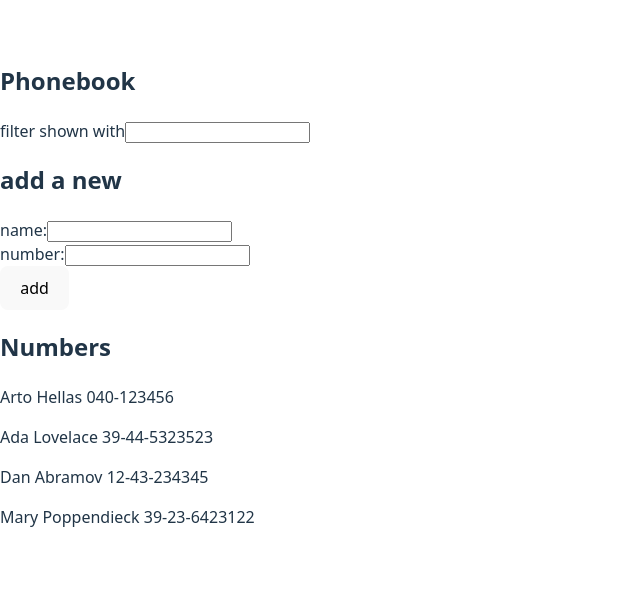
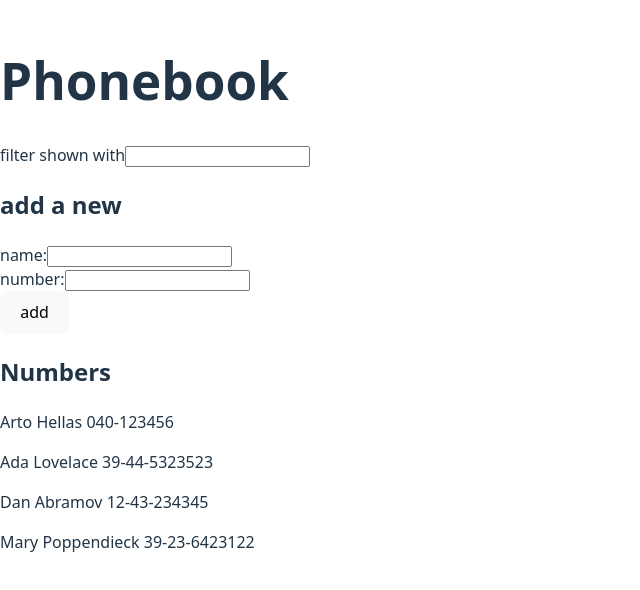
Before and after one commit to candleconch/fso-exercises, a React (Vite) app in the folder part2/phonebook/: page / in a window 1280 px wide. Shown: the part 106-696 px from the top of the page, without its empty margins (0-640 px from the left). Built offline with nearby package versions, Linux system fonts and the light colour scheme.

Commit message:
Complete step 5

```diff
--- a/part2/phonebook/src/App.jsx
+++ b/part2/phonebook/src/App.jsx
@@ -1,4 +1,7 @@
 import { useState } from 'react'
+import SearchFilter from './components/SearchFilter'
+import Form from './components/Form'
+import Phonebook from './components/Phonebook'
 
 const App = () => {
    const [persons, setPersons] = useState([
@@ -10,7 +13,15 @@ const App = () => {
   const [newName, setNewName] = useState('')
   const [newNumber, setNewNumber] = useState('');
   const [filter, setFilter] = useState('');
-
+  const handleChange = (value) => {
+    if (value === 'name'){
+      return e => setNewName(e.target.value);
+    } else if (value === 'number') {
+      return e => setNewNumber(e.target.value);
+    } else if (value === 'filter') {
+      return e => setFilter(e.target.value);
+    }
+  }
   const handleSubmit =(e) => {
       e.preventDefault();
     if (newName.trim().length === 0) {
@@ -35,27 +46,18 @@ const App = () => {
   })
   return (
     <div>
-      <h2>Phonebook</h2>
-      <div>filter shown with
-        <input value={filter} onChange={(e) => setFilter(e.target.value)}/>
-      </div>
+      <h1>Phonebook</h1>
+      <SearchFilter filter={filter} onChange={handleChange('filter')}/>
       <h2>add a new</h2>
-      <form onSubmit={handleSubmit}>
-        <div>
-          <div>name:
-            <input onChange={(e) => setNewName(e.target.value)}
-          value={newName}/>
-          </div>
-          <div>number:
-            <input onChange={(e) => setNewNumber(e.target.value)} value={newNumber}/>
-          </div>
-        </div>
-        <div>
-          <button type="submit">add</button>
-        </div>
-      </form>
+      <Form
+        onSubmit={handleSubmit}
+        nameValue = {newName}
+        handleNameChange={handleChange('name')}
+        numberValue= {newNumber}
+        handleNumberChange={handleChange('number')}
+        />
       <h2>Numbers</h2>
-      {shown.map(person => <p key={person.name}>{person.name} {person.number}</p>)}
+      <Phonebook persons={shown}/>
     </div>
   )
 }
--- /dev/null
+++ b/part2/phonebook/src/components/Form.jsx
@@ -0,0 +1,21 @@
+
+const Form = ({onSubmit, nameValue, numberValue, handleNameChange, handleNumberChange }) => {
+
+      return (
+      <form onSubmit={onSubmit}>
+        <div>
+          <div>name:
+            <input onChange={handleNameChange} value={nameValue}/>
+          </div>
+          <div>number:
+            <input onChange={handleNumberChange} value={numberValue}/>
+          </div>
+        </div>
+        <div>
+          <button type="submit">add</button>
+        </div>
+      </form>
+      );
+}
+
+export default Form;
--- /dev/null
+++ b/part2/phonebook/src/components/Phonebook.jsx
@@ -0,0 +1,7 @@
+const Phonebook = ({persons}) => {
+
+      return (
+        <div>{persons.map(person => <p key={person.name}>{person.name} {person.number}</p>)}</div>
+      )
+}
+export default Phonebook;
--- /dev/null
+++ b/part2/phonebook/src/components/SearchFilter.jsx
@@ -0,0 +1,10 @@
+
+const SearchFilter = ({filter, onChange}) => {
+
+      return (
+      <div>filter shown with
+        <input value={filter} onChange={onChange}/>
+      </div>
+      );
+}
+export default SearchFilter
```
